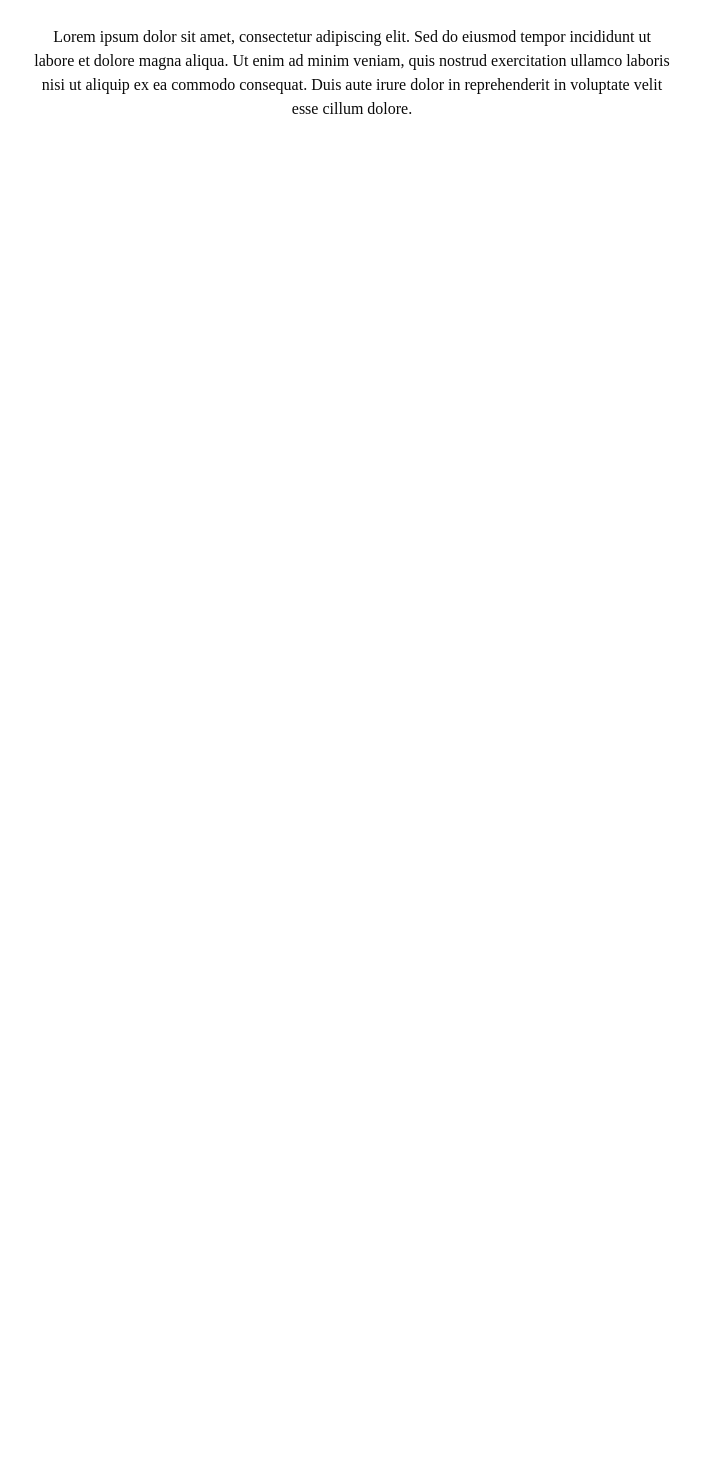
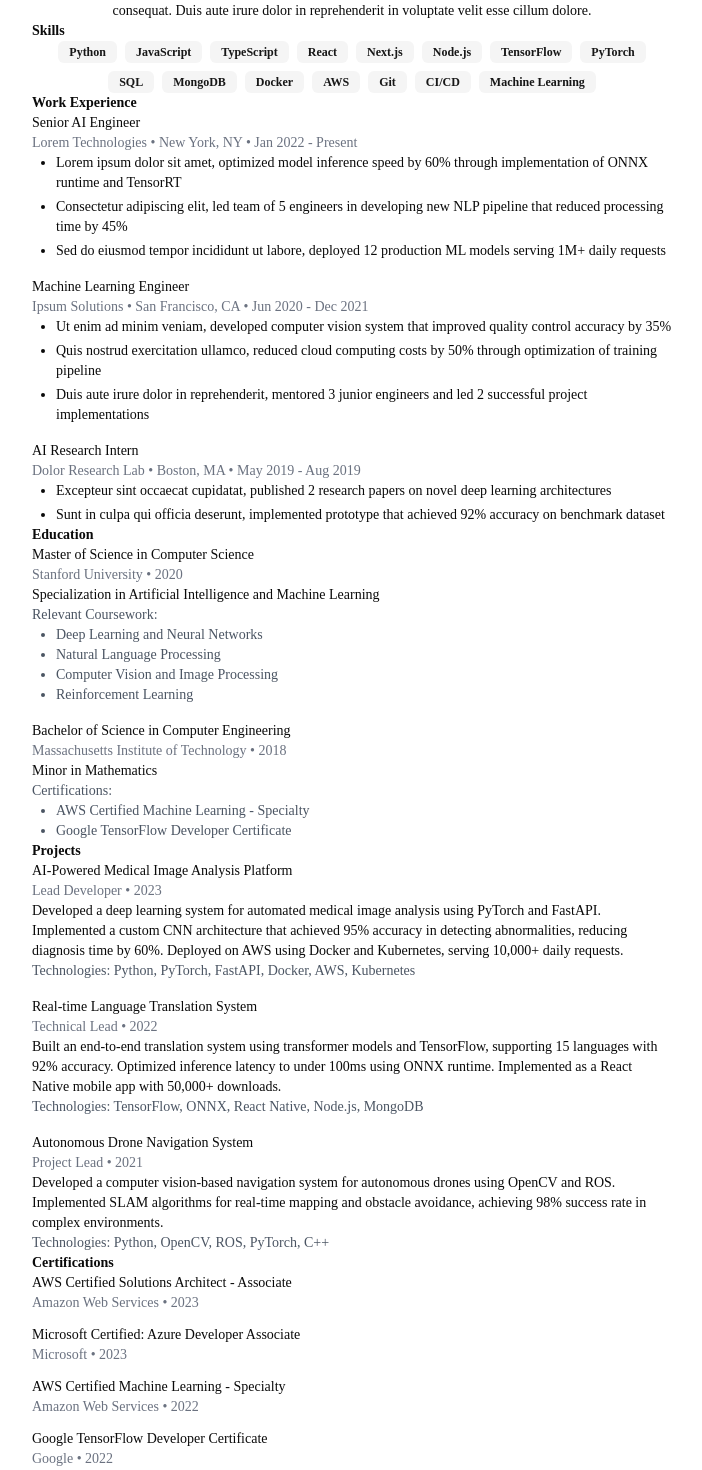
Before and after one commit to alvropena/my-website, a Next.js app: page / in a window 1280 px wide. Shown: the part 220-1690 px from the top of the page, without its empty margins (288-990 px from the left). Before the commit the page ends 800 px from the top, so only its background shows below. Built offline with nearby package versions, Linux system fonts and the light colour scheme.

Commit message:
Add skills badges and update button icons

```diff
--- a/app/page.tsx
+++ b/app/page.tsx
@@ -1,47 +1,178 @@
 import { Button } from "@/components/ui/button"
+import { Badge } from "@/components/ui/badge"
 import { MoonIcon } from "lucide-react"
-import { LinkedInLogoIcon, EnvelopeClosedIcon, GitHubLogoIcon } from "@radix-ui/react-icons"
+import { LinkedInLogoIcon, EnvelopeClosedIcon, GitHubLogoIcon, DownloadIcon } from "@radix-ui/react-icons"
 
 export default function Home() {
+  const skills = [
+    "Python", "JavaScript", "TypeScript", "React", "Next.js",
+    "Node.js", "TensorFlow", "PyTorch", "SQL", "MongoDB",
+    "Docker", "AWS", "Git", "CI/CD", "Machine Learning",
+  ]
+
   return (
-    <main>
-      <header className="flex justify-between items-center p-4 border-b">
+    <main className="max-w-2xl mx-auto text-sm">
+      <header className="flex justify-between items-center p-3 border-b w-full max-w-none">
+        <div className="flex gap-2">
           <Button variant="secondary">
             Edit
           </Button>
+        </div>
+        <div className="flex gap-2">
           <Button variant="ghost" size="icon">
             <MoonIcon className="h-[1.2rem] w-[1.2rem]" />
             <span className="sr-only">Toggle theme</span>
           </Button>
+          <Button variant="ghost" size="icon">
+            <DownloadIcon className="h-[1.2rem] w-[1.2rem]" />
+            <span className="sr-only">Download</span>
+          </Button>
+        </div>
       </header>
-      <h1 className="text-2xl font-bold text-center py-4">Alvaro Peña</h1>
-      <p className="text-gray-500 text-center text-lg mb-4">AI Engineer</p>
-      <div className="flex justify-center gap-4 mb-8">
+      <h1 className="text-sm font-bold text-center py-3">Alvaro Peña</h1>
+      <p className="text-gray-500 text-center">AI Engineer</p>
+      <div className="flex justify-center gap-3">
         <Button variant="ghost" size="icon" asChild>
-          <a href="https://linkedin.com" target="_blank" rel="noopener noreferrer">
+          <a href="https://linkedin.com/in/alvropena" target="_blank" rel="noopener noreferrer">
             <LinkedInLogoIcon className="h-5 w-5" />
             <span className="sr-only">LinkedIn</span>
           </a>
         </Button>
         <Button variant="ghost" size="icon" asChild>
-          <a href="mailto:email@example.com">
+          <a href="mailto:me@alvropena.com">
             <EnvelopeClosedIcon className="h-5 w-5" />
             <span className="sr-only">Email</span>
           </a>
         </Button>
         <Button variant="ghost" size="icon" asChild>
-          <a href="https://github.com" target="_blank" rel="noopener noreferrer">
+          <a href="https://github.com/alvropena" target="_blank" rel="noopener noreferrer">
             <GitHubLogoIcon className="h-5 w-5" />
             <span className="sr-only">GitHub</span>
           </a>
         </Button>
       </div>
-      <p className="text-center max-w-2xl mx-auto px-4">
+      <div className="px-4">
+        <h2 className="text-sm font-semibold">Summary</h2>
+        <p className="text-center">
           Lorem ipsum dolor sit amet, consectetur adipiscing elit. Sed do eiusmod tempor
           incididunt ut labore et dolore magna aliqua. Ut enim ad minim veniam, quis
           nostrud exercitation ullamco laboris nisi ut aliquip ex ea commodo consequat.
           Duis aute irure dolor in reprehenderit in voluptate velit esse cillum dolore.
         </p>
+        <h2 className="text-sm font-semibold">Skills</h2>
+        <div className="flex flex-wrap gap-2 justify-center">
+          {skills.map((skill) => (
+            <Badge key={skill} variant="secondary">
+              {skill}
+            </Badge>
+          ))}
+        </div>
+      </div>
+      <section className="px-4">
+        <h2 className="text-sm font-semibold">Work Experience</h2>
+        <div className="space-y-4">
+          <div>
+            <h3 className="text-sm font-medium">Senior AI Engineer</h3>
+            <p className="text-gray-500">Lorem Technologies • New York, NY • Jan 2022 - Present</p>
+            <ul className="list-disc ml-6 space-y-1">
+              <li>Lorem ipsum dolor sit amet, optimized model inference speed by 60% through implementation of ONNX runtime and TensorRT</li>
+              <li>Consectetur adipiscing elit, led team of 5 engineers in developing new NLP pipeline that reduced processing time by 45%</li>
+              <li>Sed do eiusmod tempor incididunt ut labore, deployed 12 production ML models serving 1M+ daily requests</li>
+            </ul>
+          </div>
+          <div>
+            <h3 className="text-sm font-medium">Machine Learning Engineer</h3>
+            <p className="text-gray-500">Ipsum Solutions • San Francisco, CA • Jun 2020 - Dec 2021</p>
+            <ul className="list-disc ml-6 space-y-1">
+              <li>Ut enim ad minim veniam, developed computer vision system that improved quality control accuracy by 35%</li>
+              <li>Quis nostrud exercitation ullamco, reduced cloud computing costs by 50% through optimization of training pipeline</li>
+              <li>Duis aute irure dolor in reprehenderit, mentored 3 junior engineers and led 2 successful project implementations</li>
+            </ul>
+          </div>
+          <div>
+            <h3 className="text-sm font-medium">AI Research Intern</h3>
+            <p className="text-gray-500">Dolor Research Lab • Boston, MA • May 2019 - Aug 2019</p>
+            <ul className="list-disc ml-6 space-y-1">
+              <li>Excepteur sint occaecat cupidatat, published 2 research papers on novel deep learning architectures</li>
+              <li>Sunt in culpa qui officia deserunt, implemented prototype that achieved 92% accuracy on benchmark dataset</li>
+            </ul>
+          </div>
+        </div>
+      </section>
+      <section className="px-4">
+        <h2 className="text-sm font-semibold">Education</h2>
+        <div className="space-y-4">
+          <div>
+            <h3 className="text-sm font-medium">Master of Science in Computer Science</h3>
+            <p className="text-gray-500">Stanford University • 2020</p>
+            <p>Specialization in Artificial Intelligence and Machine Learning</p>
+            <p className="text-gray-600">Relevant Coursework:</p>
+            <ul className="list-disc ml-6 text-gray-600">
+              <li>Deep Learning and Neural Networks</li>
+              <li>Natural Language Processing</li>
+              <li>Computer Vision and Image Processing</li>
+              <li>Reinforcement Learning</li>
+            </ul>
+          </div>
+          <div>
+            <h3 className="text-sm font-medium">Bachelor of Science in Computer Engineering</h3>
+            <p className="text-gray-500">Massachusetts Institute of Technology • 2018</p>
+            <p>Minor in Mathematics</p>
+            <p className="text-gray-600">Certifications:</p>
+            <ul className="list-disc ml-6 text-gray-600">
+              <li>AWS Certified Machine Learning - Specialty</li>
+              <li>Google TensorFlow Developer Certificate</li>
+            </ul>
+          </div>
+        </div>
+      </section>
+      <section className="px-4">
+        <h2 className="text-sm font-semibold">Projects</h2>
+        <div className="space-y-4">
+          <div>
+            <h3 className="text-sm font-medium">AI-Powered Medical Image Analysis Platform</h3>
+            <p className="text-gray-500">Lead Developer • 2023</p>
+            <p>Developed a deep learning system for automated medical image analysis using PyTorch and FastAPI. Implemented a custom CNN architecture that achieved 95% accuracy in detecting abnormalities, reducing diagnosis time by 60%. Deployed on AWS using Docker and Kubernetes, serving 10,000+ daily requests.</p>
+            <p className="text-gray-600">Technologies: Python, PyTorch, FastAPI, Docker, AWS, Kubernetes</p>
+          </div>
+          <div>
+            <h3 className="text-sm font-medium">Real-time Language Translation System</h3>
+            <p className="text-gray-500">Technical Lead • 2022</p>
+            <p>Built an end-to-end translation system using transformer models and TensorFlow, supporting 15 languages with 92% accuracy. Optimized inference latency to under 100ms using ONNX runtime. Implemented as a React Native mobile app with 50,000+ downloads.</p>
+            <p className="text-gray-600">Technologies: TensorFlow, ONNX, React Native, Node.js, MongoDB</p>
+          </div>
+          <div>
+            <h3 className="text-sm font-medium">Autonomous Drone Navigation System</h3>
+            <p className="text-gray-500">Project Lead • 2021</p>
+            <p>Developed a computer vision-based navigation system for autonomous drones using OpenCV and ROS. Implemented SLAM algorithms for real-time mapping and obstacle avoidance, achieving 98% success rate in complex environments.</p>
+            <p className="text-gray-600">Technologies: Python, OpenCV, ROS, PyTorch, C++</p>
+          </div>
+        </div>
+      </section>
+      <section className="px-4">
+        <h2 className="text-sm font-semibold">Certifications</h2>
+        <div className="space-y-3">
+          <div>
+            <h3 className="text-sm font-medium">AWS Certified Solutions Architect - Associate</h3>
+            <p className="text-gray-500">Amazon Web Services • 2023</p>
+          </div>
+          <div>
+            <h3 className="text-sm font-medium">Microsoft Certified: Azure Developer Associate</h3>
+            <p className="text-gray-500">Microsoft • 2023</p>
+          </div>
+          <div>
+            <h3 className="text-sm font-medium">AWS Certified Machine Learning - Specialty</h3>
+            <p className="text-gray-500">Amazon Web Services • 2022</p>
+          </div>
+          <div>
+            <h3 className="text-sm font-medium">Google TensorFlow Developer Certificate</h3>
+            <p className="text-gray-500">Google • 2022</p>
+          </div>
+        </div>
+      </section>
+      <footer className="mt-8 py-4 text-center text-gray-500 border-t">
+        © 2024 Alvaro Peña. All rights reserved.
+      </footer>
     </main>
   );
 }
--- /dev/null
+++ b/components/ui/badge.tsx
@@ -0,0 +1,36 @@
+import * as React from "react"
+import { cva, type VariantProps } from "class-variance-authority"
+
+import { cn } from "@/lib/utils"
+
+const badgeVariants = cva(
+  "inline-flex items-center rounded-md border px-2.5 py-0.5 text-xs font-semibold transition-colors focus:outline-none focus:ring-2 focus:ring-ring focus:ring-offset-2",
+  {
+    variants: {
+      variant: {
+        default:
+          "border-transparent bg-primary text-primary-foreground shadow hover:bg-primary/80",
+        secondary:
+          "border-transparent bg-secondary text-secondary-foreground hover:bg-secondary/80",
+        destructive:
+          "border-transparent bg-destructive text-destructive-foreground shadow hover:bg-destructive/80",
+        outline: "text-foreground",
+      },
+    },
+    defaultVariants: {
+      variant: "default",
+    },
+  }
+)
+
+export interface BadgeProps
+  extends React.HTMLAttributes<HTMLDivElement>,
+    VariantProps<typeof badgeVariants> {}
+
+function Badge({ className, variant, ...props }: BadgeProps) {
+  return (
+    <div className={cn(badgeVariants({ variant }), className)} {...props} />
+  )
+}
+
+export { Badge, badgeVariants }
```
Lines whose indentation alone changed are shown as unchanged.
